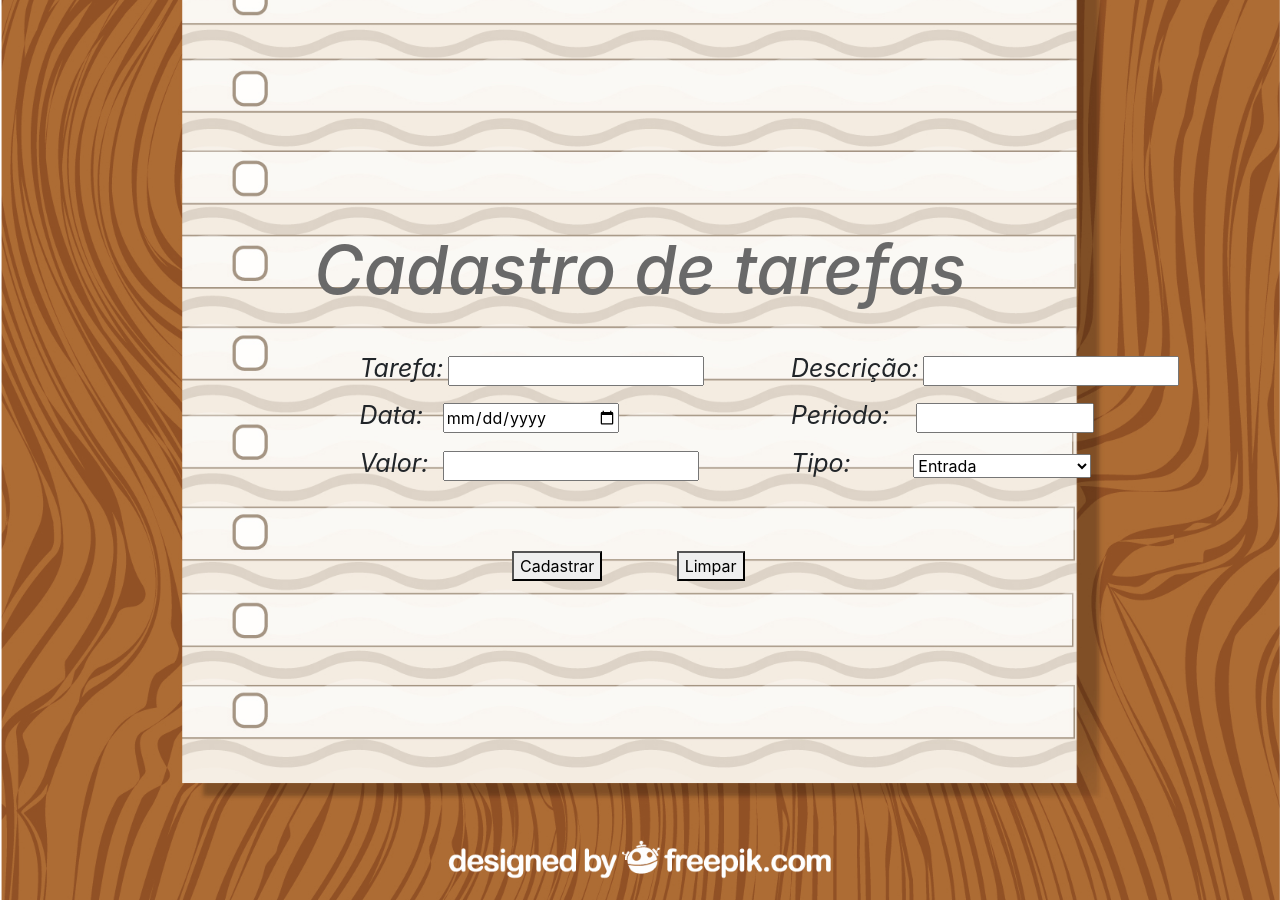
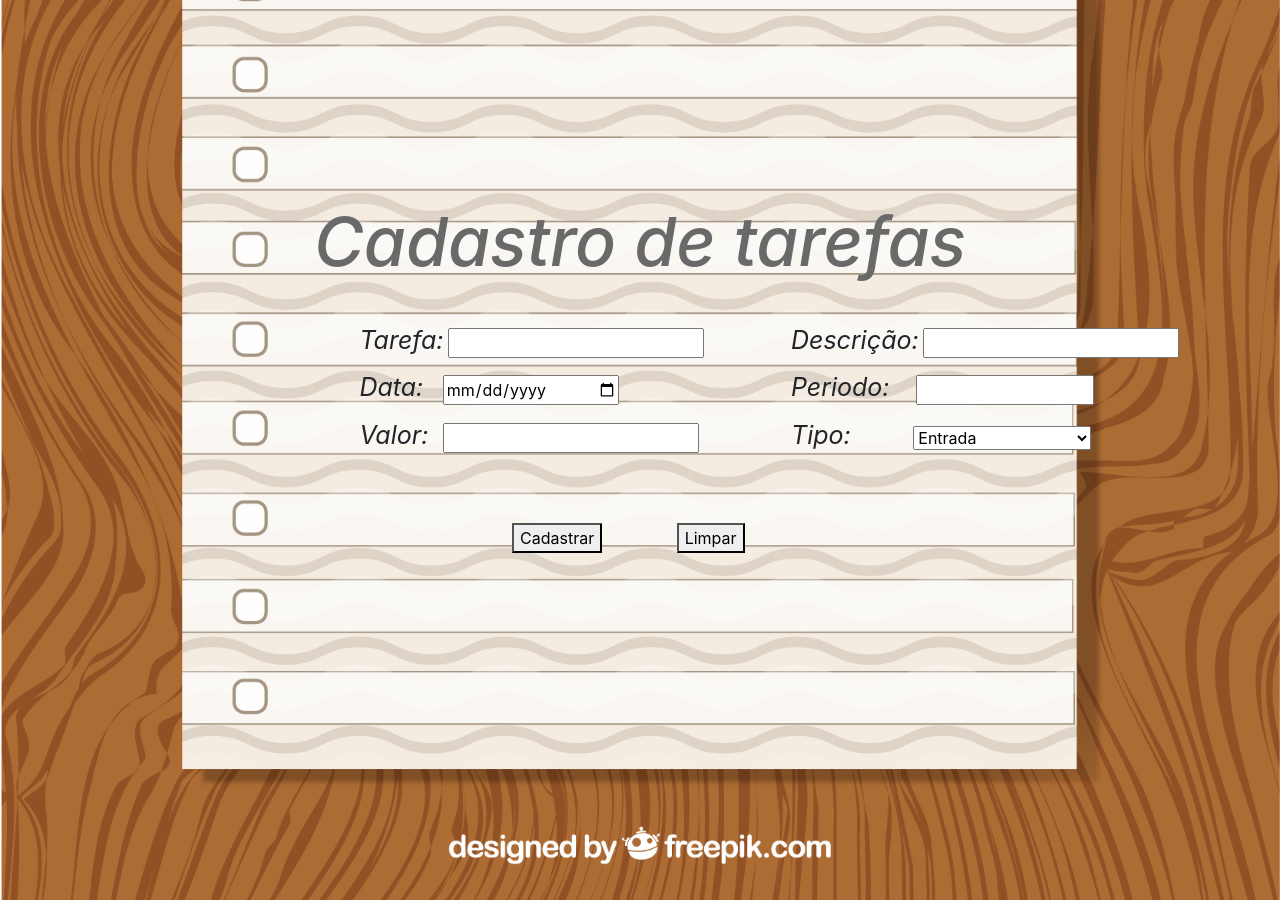
Before and after one commit to guiialmeiida/guiialmeiida.github.io, a Jekyll site: the page JogoVida/formulario.html, which Jekyll copies as it is, in a window 1280 px wide. Built offline with Jekyll 4.4.1, drawn with Linux system fonts in a browser that asks for light colours; nearby versions of some CDN libraries.

Commit message:
Update main.css

```diff
--- a/JogoVida/assets/css/main.css
+++ b/JogoVida/assets/css/main.css
@@ -10,7 +10,7 @@
  .cadastro-tarefas{
 	 text-align: center;
 	 color: #696969;
-	 margin-top: 229px;
+	 margin-top: 201px;
 	 font-size: 68px;
 	 font-style: italic;
  }
```
